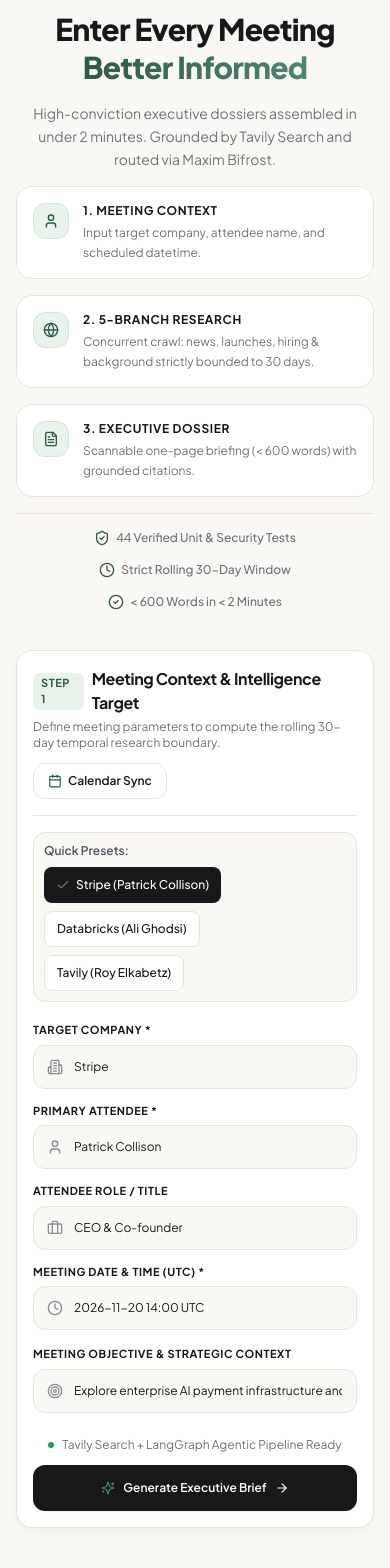
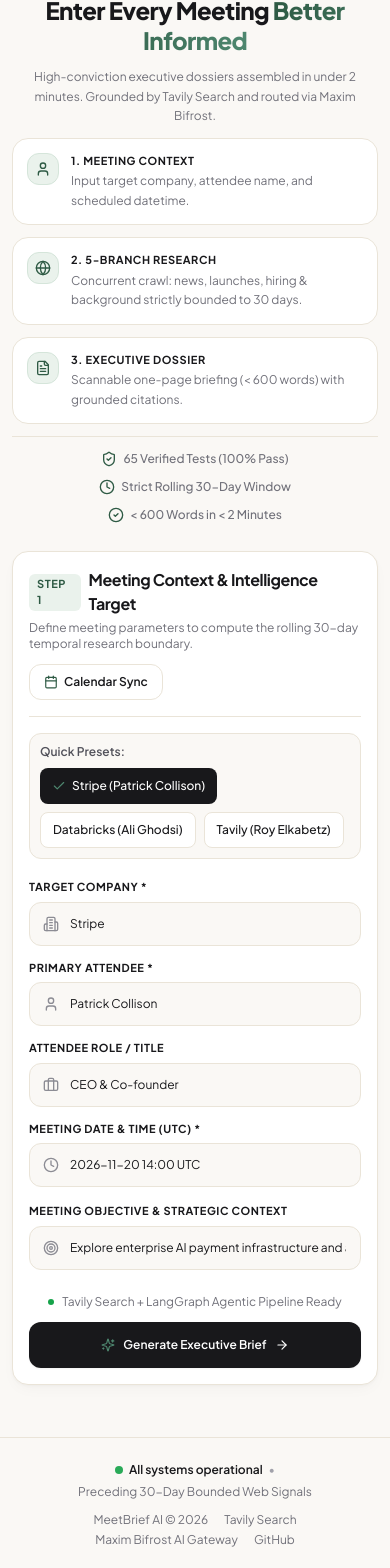
Before and after one commit to rajat552/MeetBrief-AI, a React (Vite) app in the folder ui/: page / in a window 390 px wide. Shown: the part 94-1662 px from the top of the page. Built offline with nearby package versions, Linux system fonts and the light colour scheme; no server answers.

Commit message:
refactor(ui): update test metrics to 65 verified tests and improve responsive container padding

```diff
--- a/ui/src/App.tsx
+++ b/ui/src/App.tsx
@@ -202,11 +202,11 @@ export const App: React.FC = () => {
       <Header gatewayStatus={gatewayStatus} />
 
       {/* Main Content Layout */}
-      <main className="flex-1 max-w-7xl w-full mx-auto px-4 sm:px-6 lg:px-8 py-8 space-y-8">
+      <main className="flex-1 max-w-7xl w-full mx-auto px-3 sm:px-6 lg:px-8 py-5 sm:py-8 space-y-6 sm:space-y-8">
         {/* Hero Section */}
-        <div className="text-center space-y-4 max-w-3xl mx-auto pt-2 pb-2">
+        <div className="text-center space-y-3 sm:space-y-4 max-w-3xl mx-auto pt-1 sm:pt-2 pb-1 sm:pb-2">
           {/* Hero Headline */}
-          <h1 className="text-3xl sm:text-4xl md:text-5xl font-extrabold text-[#18181B] tracking-tight leading-tight">
+          <h1 className="text-2xl xs:text-3xl sm:text-4xl md:text-5xl font-extrabold text-[#18181B] tracking-tight leading-tight">
             Enter Every Meeting{' '}
             <span className="bg-gradient-to-r from-[#2E5A44] to-[#4E876F] bg-clip-text text-transparent">
               Better Informed
@@ -214,55 +214,55 @@ export const App: React.FC = () => {
           </h1>
 
           {/* Subtitle */}
-          <p className="text-sm sm:text-base text-[#71717A] max-w-2xl mx-auto leading-relaxed">
+          <p className="text-xs sm:text-sm md:text-base text-[#71717A] max-w-2xl mx-auto leading-relaxed px-2">
             High-conviction executive dossiers assembled in under 2 minutes. Grounded by Tavily Search and routed via Maxim Bifrost.
           </p>
 
           {/* 3 Step Feature Cards */}
-          <div className="grid grid-cols-1 md:grid-cols-3 gap-4 max-w-4xl mx-auto mt-6 text-left">
-            <div className="bg-white rounded-2xl border border-[#EAE4D8] p-4 flex items-start gap-3.5 shadow-2xs hover:border-[#D5E5DA] transition-colors">
-              <div className="h-9 w-9 rounded-xl bg-[#EAF2EC] border border-[#D5E5DA] flex items-center justify-center shrink-0 text-[#2E5A44]">
+          <div className="grid grid-cols-1 sm:grid-cols-2 lg:grid-cols-3 gap-3 sm:gap-4 max-w-4xl mx-auto mt-4 sm:mt-6 text-left">
+            <div className="bg-white rounded-2xl border border-[#EAE4D8] p-3.5 sm:p-4 flex items-start gap-3 sm:gap-3.5 shadow-2xs hover:border-[#D5E5DA] transition-colors">
+              <div className="h-8 w-8 sm:h-9 sm:w-9 rounded-xl bg-[#EAF2EC] border border-[#D5E5DA] flex items-center justify-center shrink-0 text-[#2E5A44]">
                 <User className="h-4 w-4" />
               </div>
               <div>
-                <h4 className="text-xs font-bold text-[#18181B] uppercase tracking-wider">1. Meeting Context</h4>
-                <p className="text-xs text-[#71717A] mt-1 leading-relaxed">Input target company, attendee name, and scheduled datetime.</p>
+                <h4 className="text-[11px] sm:text-xs font-bold text-[#18181B] uppercase tracking-wider">1. Meeting Context</h4>
+                <p className="text-xs text-[#71717A] mt-0.5 sm:mt-1 leading-relaxed">Input target company, attendee name, and scheduled datetime.</p>
               </div>
             </div>
 
-            <div className="bg-white rounded-2xl border border-[#EAE4D8] p-4 flex items-start gap-3.5 shadow-2xs hover:border-[#D5E5DA] transition-colors">
-              <div className="h-9 w-9 rounded-xl bg-[#EAF2EC] border border-[#D5E5DA] flex items-center justify-center shrink-0 text-[#2E5A44]">
+            <div className="bg-white rounded-2xl border border-[#EAE4D8] p-3.5 sm:p-4 flex items-start gap-3 sm:gap-3.5 shadow-2xs hover:border-[#D5E5DA] transition-colors">
+              <div className="h-8 w-8 sm:h-9 sm:w-9 rounded-xl bg-[#EAF2EC] border border-[#D5E5DA] flex items-center justify-center shrink-0 text-[#2E5A44]">
                 <Globe className="h-4 w-4" />
               </div>
               <div>
-                <h4 className="text-xs font-bold text-[#18181B] uppercase tracking-wider">2. 5-Branch Research</h4>
-                <p className="text-xs text-[#71717A] mt-1 leading-relaxed">Concurrent crawl: news, launches, hiring & background strictly bounded to 30 days.</p>
+                <h4 className="text-[11px] sm:text-xs font-bold text-[#18181B] uppercase tracking-wider">2. 5-Branch Research</h4>
+                <p className="text-xs text-[#71717A] mt-0.5 sm:mt-1 leading-relaxed">Concurrent crawl: news, launches, hiring & background strictly bounded to 30 days.</p>
               </div>
             </div>
 
-            <div className="bg-white rounded-2xl border border-[#EAE4D8] p-4 flex items-start gap-3.5 shadow-2xs hover:border-[#D5E5DA] transition-colors">
-              <div className="h-9 w-9 rounded-xl bg-[#EAF2EC] border border-[#D5E5DA] flex items-center justify-center shrink-0 text-[#2E5A44]">
+            <div className="bg-white rounded-2xl border border-[#EAE4D8] p-3.5 sm:p-4 flex items-start gap-3 sm:gap-3.5 shadow-2xs hover:border-[#D5E5DA] transition-colors sm:col-span-2 lg:col-span-1">
+              <div className="h-8 w-8 sm:h-9 sm:w-9 rounded-xl bg-[#EAF2EC] border border-[#D5E5DA] flex items-center justify-center shrink-0 text-[#2E5A44]">
                 <FileText className="h-4 w-4" />
               </div>
               <div>
-                <h4 className="text-xs font-bold text-[#18181B] uppercase tracking-wider">3. Executive Dossier</h4>
-                <p className="text-xs text-[#71717A] mt-1 leading-relaxed">Scannable one-page briefing (&lt; 600 words) with grounded citations.</p>
+                <h4 className="text-[11px] sm:text-xs font-bold text-[#18181B] uppercase tracking-wider">3. Executive Dossier</h4>
+                <p className="text-xs text-[#71717A] mt-0.5 sm:mt-1 leading-relaxed">Scannable one-page briefing (&lt; 600 words) with grounded citations.</p>
               </div>
             </div>
           </div>
 
           {/* Real README Facts Trust Strip */}
-          <div className="flex flex-wrap items-center justify-center gap-4 sm:gap-6 text-xs text-[#71717A] mt-6 pt-4 border-t border-[#EAE4D8] max-w-3xl mx-auto">
+          <div className="flex flex-wrap items-center justify-center gap-3 sm:gap-6 text-xs text-[#71717A] mt-5 sm:mt-6 pt-3.5 sm:pt-4 border-t border-[#EAE4D8] max-w-3xl mx-auto px-2">
             <div className="flex items-center gap-1.5 font-medium">
-              <ShieldCheck className="h-4 w-4 text-[#2E5A44]" />
-              <span>44 Verified Unit &amp; Security Tests</span>
+              <ShieldCheck className="h-4 w-4 text-[#2E5A44] shrink-0" />
+              <span>65 Verified Tests (100% Pass)</span>
             </div>
             <div className="flex items-center gap-1.5 font-medium">
-              <Clock className="h-4 w-4 text-[#2E5A44]" />
+              <Clock className="h-4 w-4 text-[#2E5A44] shrink-0" />
               <span>Strict Rolling 30-Day Window</span>
             </div>
             <div className="flex items-center gap-1.5 font-medium">
-              <CheckCircle2 className="h-4 w-4 text-[#2E5A44]" />
+              <CheckCircle2 className="h-4 w-4 text-[#2E5A44] shrink-0" />
               <span>&lt; 600 Words in &lt; 2 Minutes</span>
             </div>
           </div>
@@ -314,18 +314,18 @@ export const App: React.FC = () => {
       />
 
       {/* Minimalist Professional Footer */}
-      <footer className="w-full bg-[#FAF8F5] border-t border-[#EAE4D8] py-8 text-xs text-[#71717A] no-print mt-12">
-        <div className="max-w-7xl mx-auto px-4 sm:px-6 lg:px-8 flex flex-col md:flex-row items-center justify-between gap-4">
+      <footer className="w-full bg-[#FAF8F5] border-t border-[#EAE4D8] py-6 sm:py-8 text-xs text-[#71717A] no-print mt-8 sm:mt-12">
+        <div className="max-w-7xl mx-auto px-4 sm:px-6 lg:px-8 flex flex-col md:flex-row items-center justify-between gap-3 sm:gap-4 text-center md:text-left">
           {/* Left: Operational status indicator */}
-          <div className="flex items-center space-x-2">
-            <span className="h-2 w-2 rounded-full bg-[#16A34A] animate-pulse" />
+          <div className="flex flex-wrap items-center justify-center md:justify-start gap-1.5 sm:gap-2">
+            <span className="h-2 w-2 rounded-full bg-[#16A34A] animate-pulse shrink-0" />
             <span className="font-semibold text-[#18181B]">All systems operational</span>
             <span className="text-[#A1A1AA]">•</span>
             <span>Preceding 30-Day Bounded Web Signals</span>
           </div>
 
           {/* Right: Copyright & links */}
-          <div className="flex flex-wrap items-center justify-center gap-x-5 gap-y-1 text-[#71717A]">
+          <div className="flex flex-wrap items-center justify-center gap-x-4 sm:gap-x-5 gap-y-1 text-[#71717A]">
             <span>MeetBrief AI &copy; 2026</span>
             <a
               href="https://tavily.com"
```
